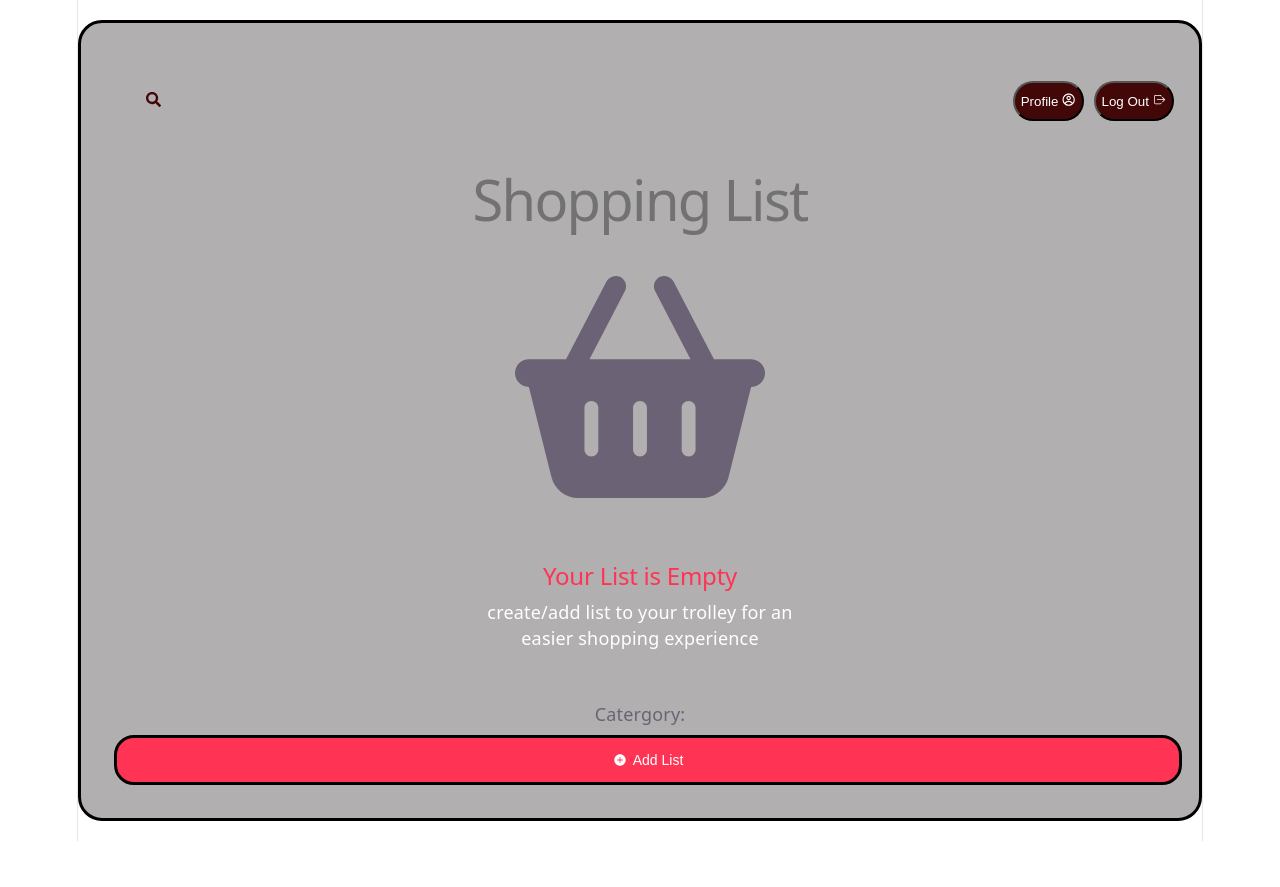
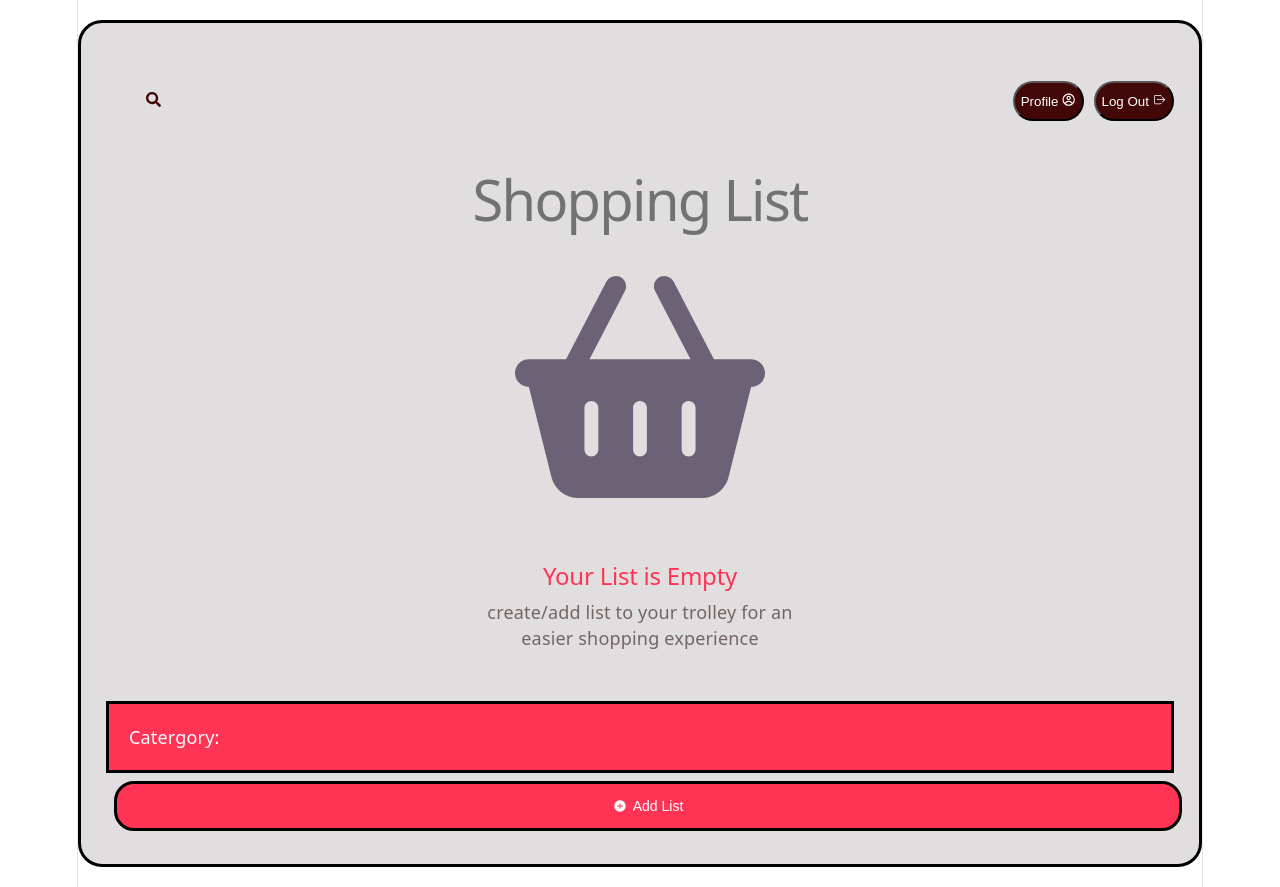
Before and after one commit to ntombizodwantlahla53-code/Shopping-List, a React (Vite) app: page /home in a window 1280 px wide. Before the commit the page ends 841 px from the top, so only its background shows below. Built offline with nearby package versions, Linux system fonts and the light colour scheme.

Commit message:
added style

```diff
--- a/src/Pages/Home/Home.module.css
+++ b/src/Pages/Home/Home.module.css
@@ -4,7 +4,7 @@
     margin-bottom: 50px;
 }
 .home{
-    background-color: rgb(177, 175, 175);
+    background-color: rgb(224, 222, 222);
     border: solid black;
     border-radius: 24px;
     width: 95vw;
@@ -18,9 +18,19 @@
     color: rgb(114, 114, 114);
 }
 .text{
-    color: white;
+    color: rgb(116, 101, 101);
     margin-bottom: 50px;
 }
 .list{
     color: rgb(255, 52, 85);
 }
+.cater{
+    background-color:rgb(255, 52, 85);
+    border: solid black;
+    text-align: start;
+
+}
+.name{
+    margin:20px;
+    color: white;
+}
```
